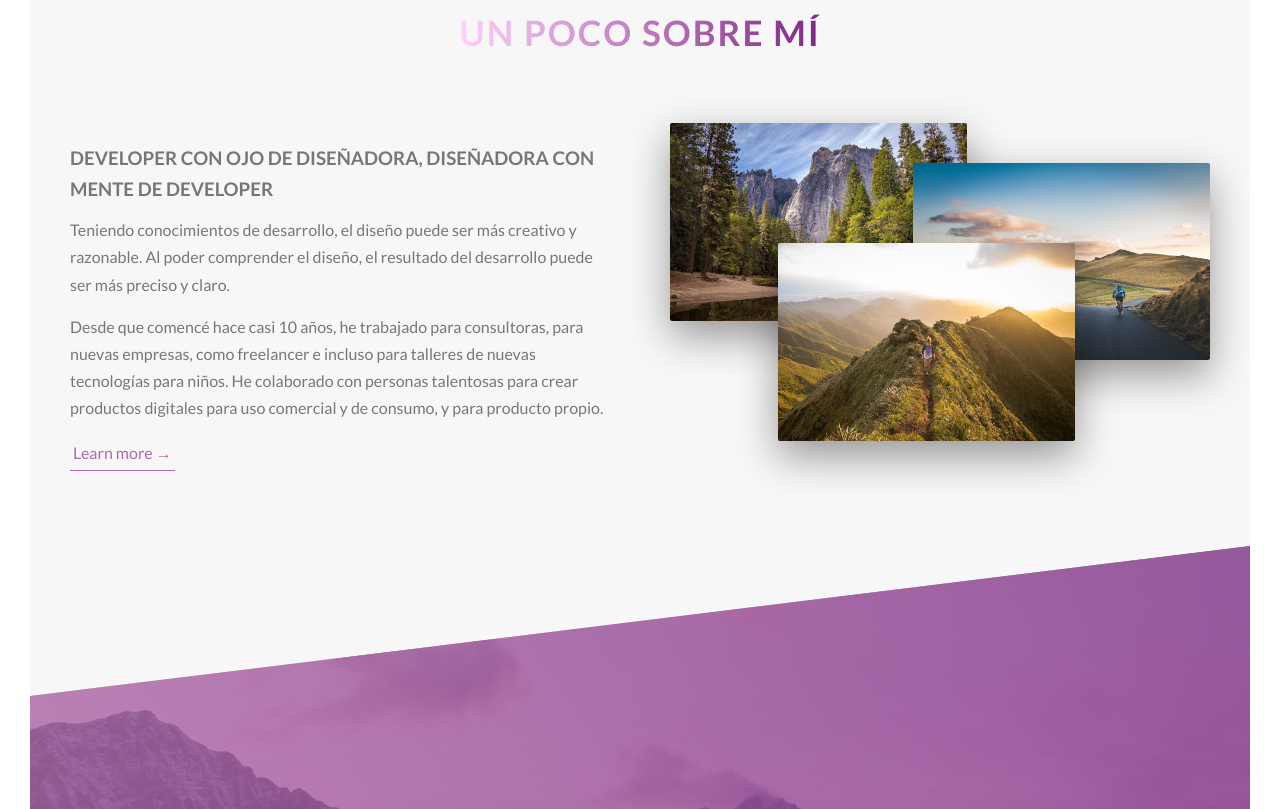
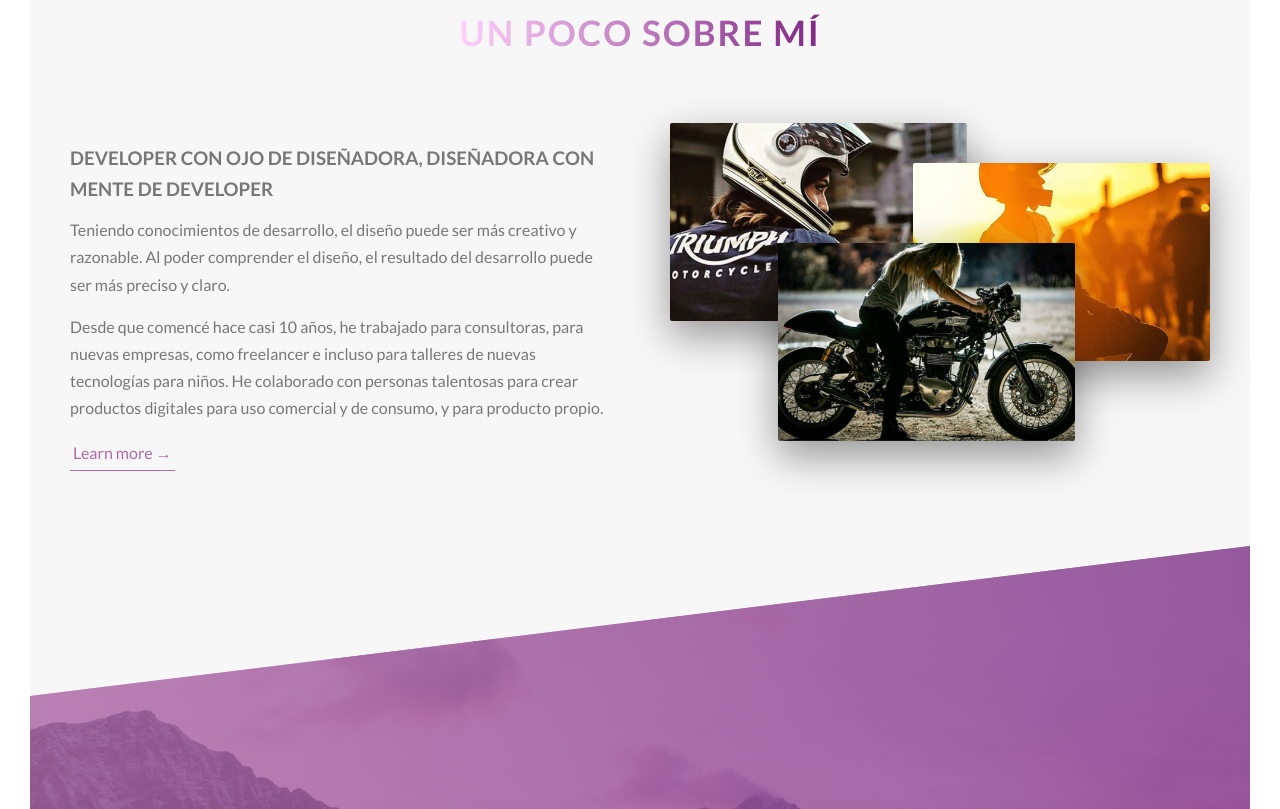
Before and after one commit to AranBeitia/portfolio, a website: page index.html in a window 1280 px wide. Shown: the part 837-1646 px from the top of the page. Drawn offline with Linux system fonts and the light colour scheme.

Commit message:
resources

```diff
--- a/index.html
+++ b/index.html
@@ -46,9 +46,9 @@
         </div>
         <div class="col-1-of-2">
           <div class="composition">
-            <img src="img/nat-1-large.jpg" alt="Photo 1" class="composition__photo composition__photo--p1">
-            <img src="img/nat-2-large.jpg" alt="Photo 2" class="composition__photo composition__photo--p2">
-            <img src="img/nat-3-large.jpg" alt="Photo 3" class="composition__photo composition__photo--p3">
+            <img src="img/me-1-large.jpg" alt="Photo 1" class="composition__photo composition__photo--p1">
+            <img src="img/me-2-large.jpg" alt="Photo 2" class="composition__photo composition__photo--p2">
+            <img src="img/me-3-large.jpg" alt="Photo 3" class="composition__photo composition__photo--p3">
           </div>
         </div>
       </div>
```
Also changed, not shown: img/favicon.png (deleted), img/me-1-large.jpg (added), img/me-1.jpg (added), img/me-2-large.jpg (added), img/me-2.jpg (added), img/me-3-large.jpg (added), img/me-3.jpg (added), img/nat-1-large.jpg (deleted), img/nat-1.jpg (deleted), img/nat-2-large.jpg (deleted), img/nat-2.jpg (deleted), img/nat-3-large.jpg (deleted), img/nat-3.jpg (deleted).
